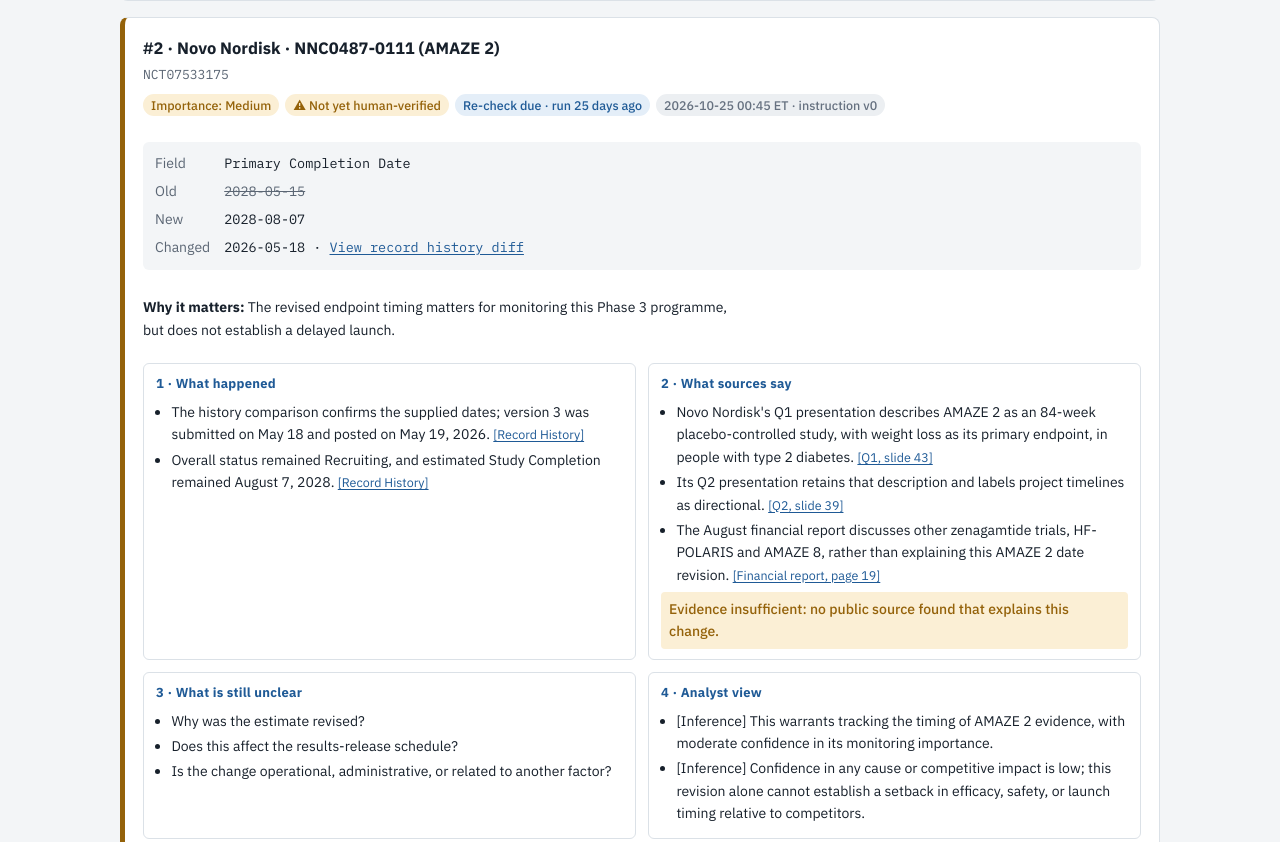
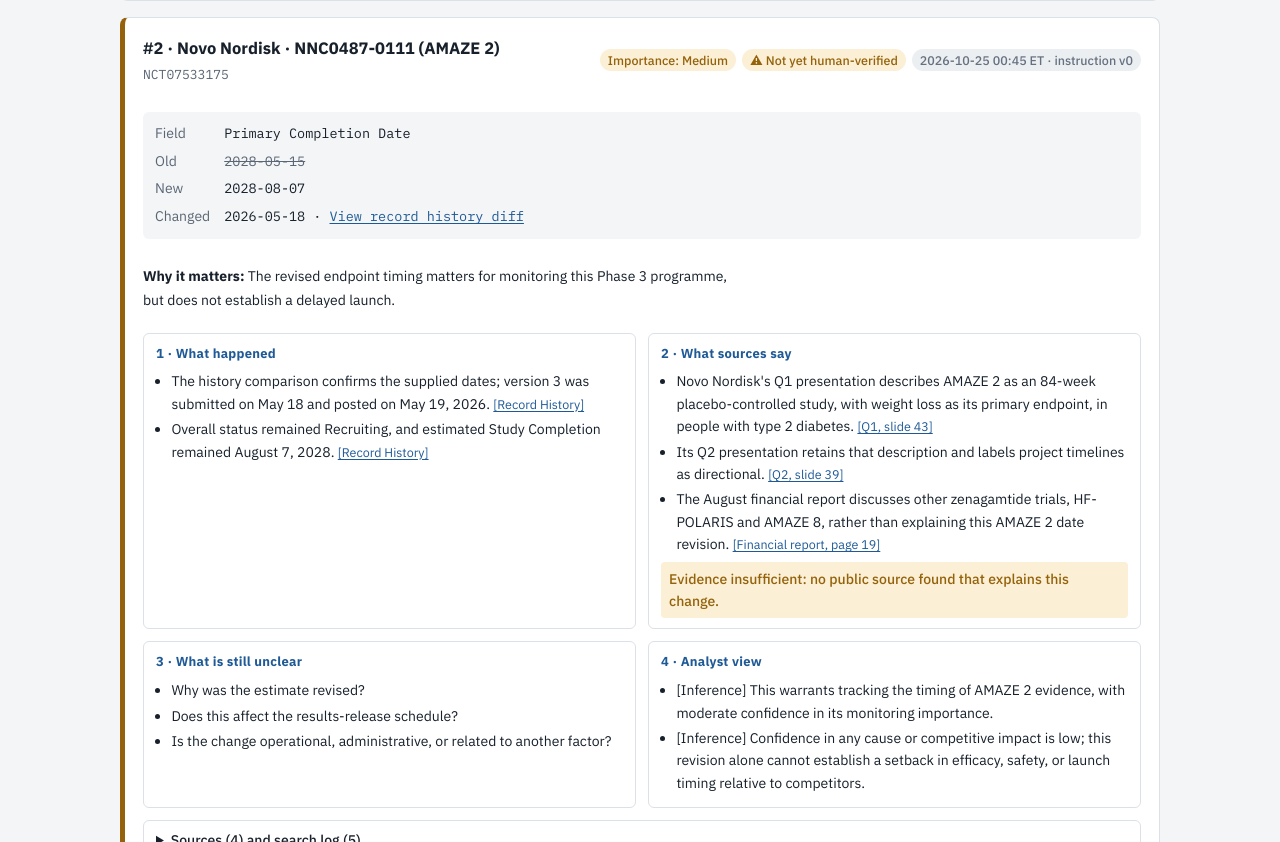
Before and after one commit to EmmaZhao422/trial-watch, a plain HTML site: page index.html in a window 1280 px wide. Shown: the part 2452-3294 px from the top of the page. Drawn offline with Linux system fonts and the light colour scheme.

Commit message:
Site: base the re-check flag on the latest run
Co-Authored-By: Claude Fable 5.2 <noreply@anthropic.com>
Claude-Session: https://claude.ai/code/session_01N561SCAyz2Lz2eJq66ve2N

```diff
--- a/index.html
+++ b/index.html
@@ -316,8 +316,9 @@ function renderCard(c){
   const r = c.runs[0];
   const sevCls = {High:"hi", Medium:"warn", Low:"ok"}[r.importance] || "todo";
   const ver = c.verification === "verified" ? `<span class="pill ok">✓ Human-verified</span>` : `<span class="pill warn">⚠ Not yet human-verified</span>`;
-  const age = (Date.now() - new Date(String(r.run_at).slice(0, 10))) / 86400000;
-  const recheck = r.evidence_insufficient && age > 7 ? `<span class="pill acc">Re-check due · run ${Math.floor(age)} days ago</span>` : "";
+  const last = c.runs[c.runs.length - 1];
+  const age = (Date.now() - new Date(String(last.run_at).slice(0, 10))) / 86400000;
+  const recheck = last.evidence_insufficient && age > 7 ? `<span class="pill acc">Re-check due · last run ${Math.floor(age)} days ago</span>` : "";
   const pills = `<span class="pill ${sevCls}">Importance: ${esc(r.importance)}</span>${ver}${recheck}<span class="pill todo">${esc(r.run_at)} · instruction ${esc(r.instruction)}</span>`;
   const more = c.runs.slice(1).map(x => `<details><summary>${esc(x.label)} · ${esc(x.run_at)} · ${esc(x.model)}</summary><div class="dbody"><p><b>Importance:</b> ${esc(x.importance)} · ${esc(x.importance_note)}</p>${renderRun(x)}</div></details>`).join("");
   return `<article class="card sev-${esc(r.importance)}" id="brief-${c.no}">${head(pills)}${delta}<p style="font-size:14px"><b>Why it matters:</b> ${esc(r.importance_note)}</p>${renderRun(r)}${renderCheck(c.claim_check)}${more}<p class="sub" style="margin:0">Model: ${esc(r.model)}</p></article>`;
```
